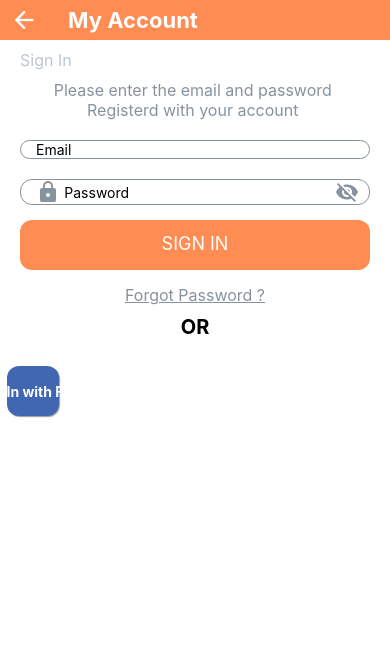
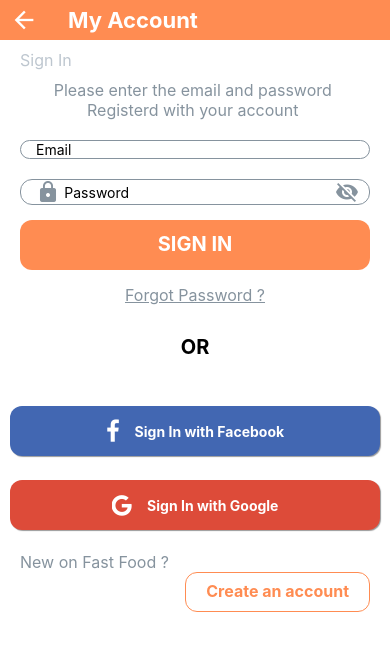
Before and after one commit to ajprince21/FastFood, a React Native app: screen / in a window 390 px wide. Shown: the top 650 px of the page. Built offline with nearby package versions, Linux system fonts and the light colour scheme.

Commit message:
completed sign in design screen

```diff
--- a/src/global/styles.js
+++ b/src/global/styles.js
@@ -27,8 +27,8 @@
     },
     buttonTitleStyle: {
         color: 'white',
-        fontsize: 20,
-        fontweight: 'bold',
+        fontSize: 20,
+        fontWeight: 'bold',
         alignItems: 'center',
         justifyContent: 'center',
         marginTop: -3,
--- a/src/screens/authScreens/signInScreen.js
+++ b/src/screens/authScreens/signInScreen.js
@@ -2,11 +2,9 @@
 import React, { useState, useRef } from 'react'
 import * as Animatable from 'react-native-animatable';
 import { colors, parameters, title } from '../../global/styles';
-import { Icon, Button, SocialIcon  } from '@rneui/themed';
+import { Icon, Button, SocialIcon } from '@rneui/themed';
 
 import Header from '../../components/Header';
-import { color } from '@rneui/base';
-
 
 export default function SignInScreen() {
     const [textInputFocus, setTextInputFocus] = useState(false);
@@ -64,17 +62,40 @@
                 <View style={{ alignItems: 'center', marginTop: 15 }}>
                     <Text style={{ ...styles.text1, textDecorationLine: 'underline' }}>Forgot Password ?</Text>
                 </View>
-                <View style={{ alignItems: 'center', marginTop: 10, marginBottom: 20 }}>
+                <View style={{ alignItems: 'center', marginTop: 30, marginBottom: 30 }}>
                     <Text style={{ fontSize: 20, fontWeight: 'bold' }}>OR</Text>
                 </View>
             </View>
-            <View>
+            <View style={{ marginHorizontal: 10, marginTop: 10, }}>
                 <SocialIcon
                     title='Sign In with Facebook'
                     button={true}
                     type='facebook'
+                    iconType={'font-awesome'}
                     style={styles.socialIcon}
-                    onPress={()=>{}}
+                    onPress={() => { }}
+                    loading={false}
+                />
+            </View>
+            <View style={{ marginHorizontal: 10, marginTop: 10, }}>
+                <SocialIcon
+                    title='Sign In with Google'
+                    button={true}
+                    type='google'
+                    iconType={'font-awesome'}
+                    style={styles.socialIcon}
+                    onPress={() => { }}
+                    loading={false}
+                />
+            </View>
+            <View style={{ marginTop: 15, marginLeft: 20 }}>
+                <Text style={{ ...styles.text1 }}>New on Fast Food ?</Text>
+            </View>
+            <View style={{ alignItems: 'flex-end', marginHorizontal: 20 }}>
+                <Button
+                    title={'Create an account'}
+                    buttonStyle={styles.creatButton}
+                    titleStyle={styles.createButtonTitle}
                 />
             </View>
         </View>
@@ -109,8 +130,29 @@
         alignContent: 'center',
         paddingLeft: 15
     },
-    socialIcon:{
-        borderRadius:12,
-        height:50
+    socialIcon: {
+        borderRadius: 12,
+        height: 50,
+        width: '100%',
+        alignSelf: 'center',
+    },
+    creatButton: {
+        backgroundColor: '#fff',
+        alignContent: 'center',
+        justifyContent: 'center',
+        borderRadius: 12,
+        borderWidth: 1,
+        borderColor: '#ff8c52',
+        height: 40,
+        paddingHorizontal: 20
+    },
+    createButtonTitle: {
+        color: '#ff8c52',
+        fontSize: 16,
+        fontWeight: 'bold',
+        alignItems: 'center',
+        justifyContent: 'center',
+        marginTop: -3
     }
+
 })
```
Also changed, not shown: 5 other files (tests, documents, lock files or other folders).
